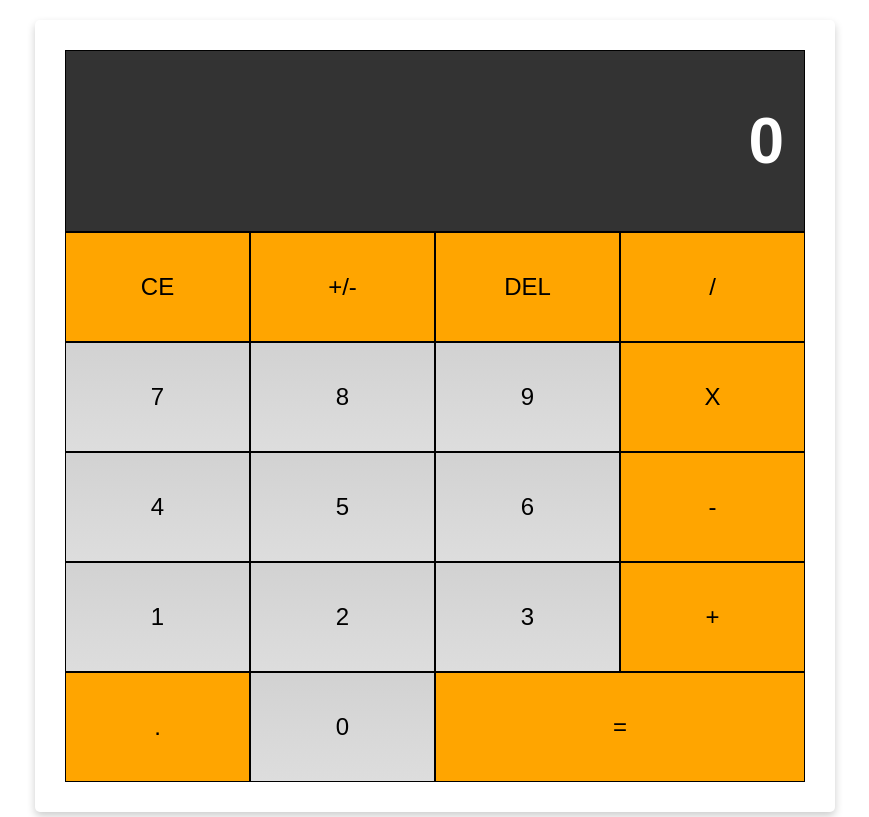
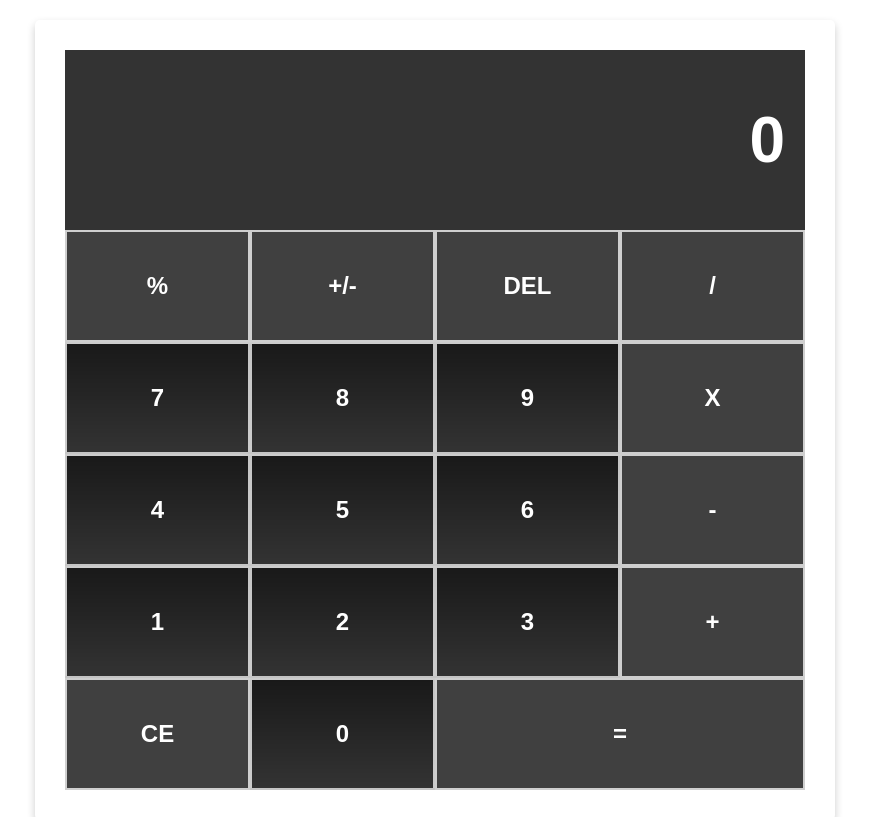
Before and after one commit to S1UGDPD/web-calculator, a plain HTML site: page index.html in a window 1280 px wide. Shown: the top 817 px of the page, without its empty margins (205-1074 px from the left). Drawn offline with Linux system fonts and the light colour scheme.

Commit message:
merubah ke mode gelap

```diff
--- a/assets/style.css
+++ b/assets/style.css
@@ -10,26 +10,25 @@ body { font-family: sans-serif; overflow: auto;}
     margin: 0 auto;
     text-align: right;
 }
-
 .flex-container-row {
     display: flex;
     flex-direction: row;
 }
-
 .button {
     flex-basis: 25%;
 
     /* Attribute Pendukung */
     font-size: 1.5em;
+    font-weight: bold;
+    color: white;
     text-align: center;
     padding: 40px;
-    border: 1px solid black;
-    background: -webkit-linear-gradient(top, #d2d2d2, #ddd);
+    border: 2px solid rgba(255, 255, 255, 0.75);
+    background: -webkit-linear-gradient(top, rgba(0, 0, 0, 0.90), rgba(0, 0, 0, 0.8));
     cursor: pointer;
 }
-.button:hover { background: -webkit-linear-gradient(top, #9e9e9e, rgb(180, 180, 180)); font-weight: bold; }
-.button:active { background: -webkit-linear-gradient(top, #d2d2d2, #ddd); }
-
+.button:hover { background: -webkit-linear-gradient(top, #494949b7, rgba(83, 83, 83, 0.767)); font-weight: bold; }
+.button:active { background: -webkit-linear-gradient(top, #141414e0, rgba(17, 17, 17, 0.849)); }
 
 .double {
     flex-basis: 50%;
@@ -40,12 +39,12 @@ body { font-family: sans-serif; overflow: auto;}
     width: 100%;
     padding: 10px 20px;
     background-color: #333333;
-    border: 1px solid black;
+
     font-size: 2em;
 }
 
-.function { background: orange; }
-.function:hover { background: rgb(197, 128, 0); }
+.function { background: rgba(0, 0, 0, 0.75); }
+.function:hover { background: rgb(114, 114, 114); }
 .function:active { background: orange; }
 
 .card {
--- a/index.html
+++ b/index.html
@@ -12,7 +12,7 @@
                 <h1 id="displayNumber"> 0 </h1>
             </div>
             <div class="flex-container-row">
-                <div id="clear" class="button function">CE</div>
+                <div id="modulo" class="button function">%</div>
                 <div id="inverse" class="button function">+/-</div>
                 <div id="clear" class="button function">DEL</div>
                 <div id="divide" class="button function">/</div>
@@ -36,7 +36,7 @@
                 <div id="plus" class="button function"> + </div>
             </div>
             <div class="flex-container-row">
-                <div id="decimal" class="button function">.</div>
+                <div id="clear" class="button function">CE</div>
                 <div class="button"> 0 </div>
                 <div id="equals" class="button double function"> = </div>
             </div>
```
